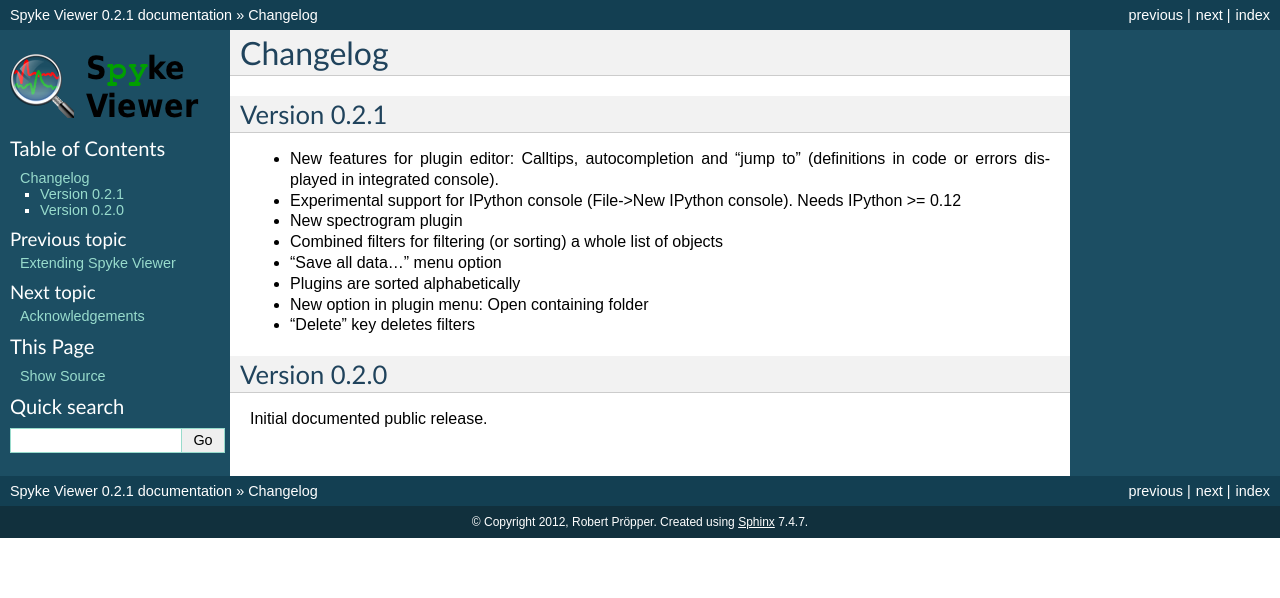
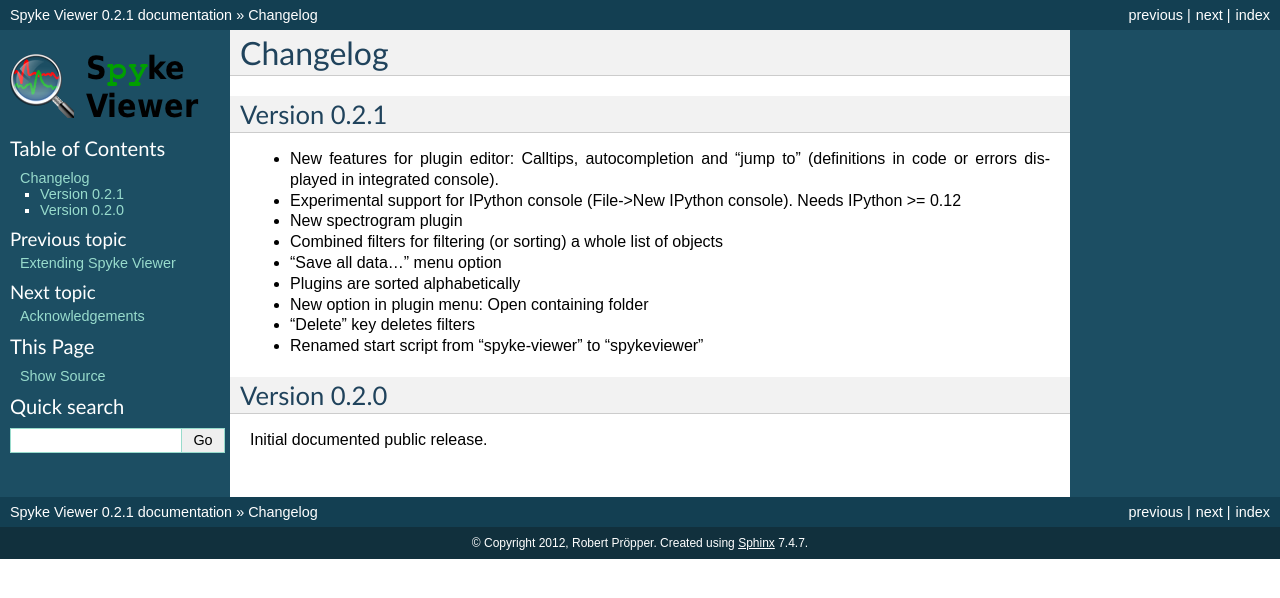
Before and after one commit to rproepp/spykeviewer, a Sphinx documentation site: the page built from doc/source/CHANGELOG.rst, in a window 1280 px wide. Shown: the top 598 px of the page. Built offline with Sphinx 7.4.7, drawn with Linux system fonts in a browser that asks for light colours; formulas are drawn with MathJax 3.

Commit message:
Updated changelog and docs to reflect start script rename

```diff
--- a/CHANGELOG.rst
+++ b/CHANGELOG.rst
@@ -13,6 +13,7 @@ Version 0.2.1
 * Plugins are sorted alphabetically
 * New option in plugin menu: Open containing folder
 * "Delete" key deletes filters
+* Renamed start script from "spyke-viewer" to "spykeviewer"
 
 Version 0.2.0
 -------------
--- a/doc/source/installation.rst
+++ b/doc/source/installation.rst
@@ -82,7 +82,7 @@ $ python setup.py install
 
 Once the package is installed, you can start Spyke Viewer using::
 
-$ spyke-viewer
+$ spykeviewer
 
 .. _`Python`: http://python.org/
 .. _`spykeutils`: http://spykeutils.readthedocs.org/
```
